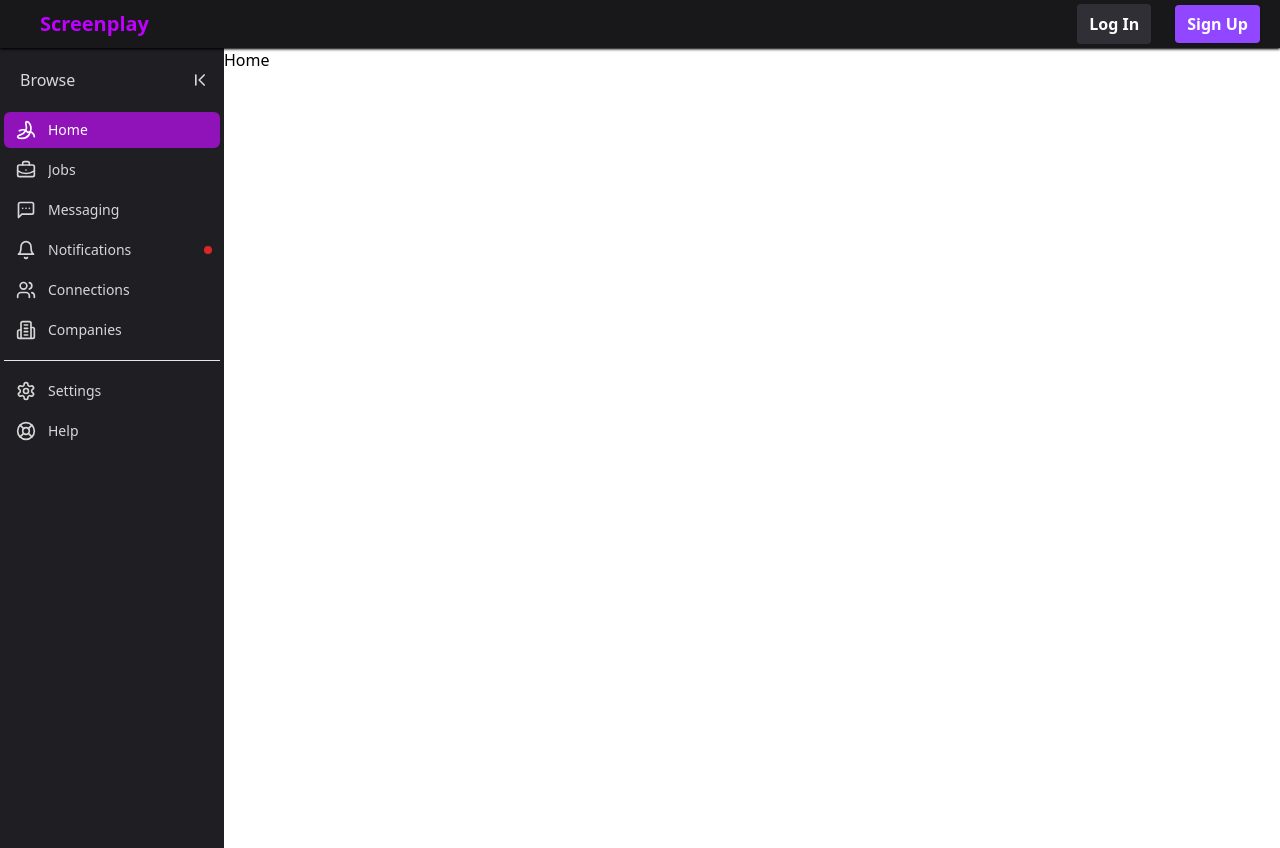
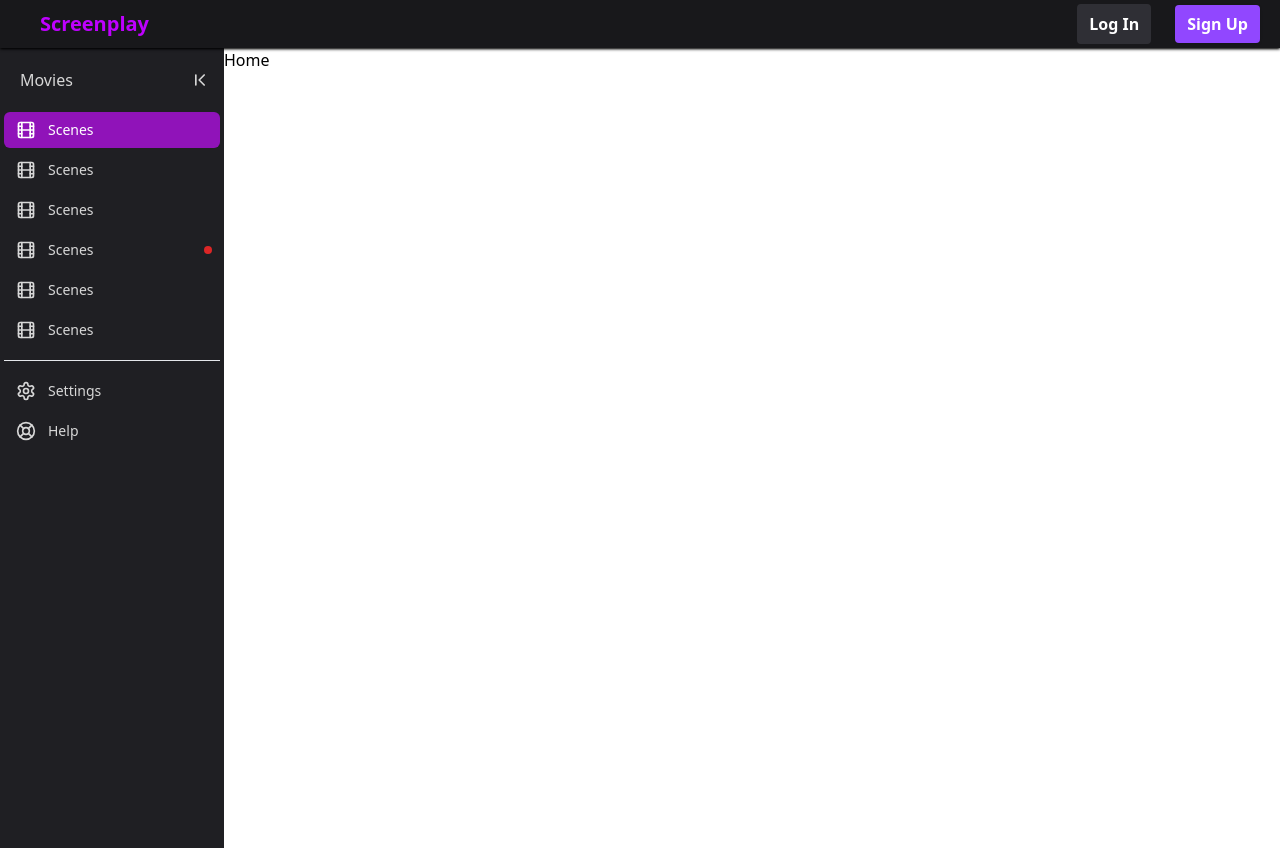
Before and after one commit to sujnankumar/voice-driven-screenplay-creator, a React (Vite) app in the folder frontend/: page / in a window 1280 px wide. Built offline with nearby package versions, Linux system fonts and the light colour scheme.

Commit message:
Updated navbar

```diff
--- a/frontend/src/App.jsx
+++ b/frontend/src/App.jsx
@@ -1,4 +1,3 @@
-import "./App.css";
 import ReactDOM from "react-dom/client";
 import { BrowserRouter, Routes, Route } from "react-router-dom";
 import Layout from "./components/UI/Layout";
--- a/frontend/src/components/Navigation/NavBar/AsideNav.jsx
+++ b/frontend/src/components/Navigation/NavBar/AsideNav.jsx
@@ -7,7 +7,12 @@ import {
     Building2,
     LifeBuoy,
     Settings,
-    Banana,
+    Clapperboard,
+    FileVideo,
+    Film,
+    Videotape,
+    Popcorn,
+    CreditCard
 } from "lucide-react";
 import Sidebar, { SidebarItem } from "./Sidebar";
 
@@ -17,35 +22,35 @@ const AsideNav = () => {
             <div className="flex">
                 <Sidebar>
                     <SidebarItem
-                        icon={<Banana size={20} />}
-                        text="Home"
+                        icon={<Film size={20} />}
+                        text="Scenes"
                         location="/"
                     />
                     <SidebarItem
-                        icon={<BriefcaseBusiness size={20} />}
-                        text="Jobs"
+                        icon={<Film size={20} />}
+                        text="Scenes"
                         location="/jobs"
                     />
                     <SidebarItem
-                        icon={<MessageSquareMore size={20} />}
-                        text="Messaging"
+                        icon={<Film size={20} />}
+                        text="Scenes"
                         location="/messaging"
                         active={true}
                     />
                     <SidebarItem
-                        icon={<Bell size={20} />}
-                        text="Notifications"
+                        icon={<Film size={20} />}
+                        text="Scenes"
                         location="/notifications"
                         batch
                     />
                     <SidebarItem
-                        icon={<Users size={20} />}
-                        text="Connections"
+                        icon={<Film size={20} />}
+                        text="Scenes"
                         location="/connections"
                     />
                     <SidebarItem
-                        icon={<Building2 size={20} />}
-                        text="Companies"
+                        icon={<Film size={20} />}
+                        text="Scenes"
                         location="/companies"
                     />
                     <hr className="my-3" />
--- a/frontend/src/components/Navigation/NavBar/Sidebar.jsx
+++ b/frontend/src/components/Navigation/NavBar/Sidebar.jsx
@@ -19,7 +19,7 @@ export default function Sidebar({ children }) {
                                 expanded ? "w-15" : "hidden"
                             }`}
                         >
-                            Browse
+                            Movies
                         </span>
                         <button
                             onClick={() => setExpanded((curr) => !curr)}
```
